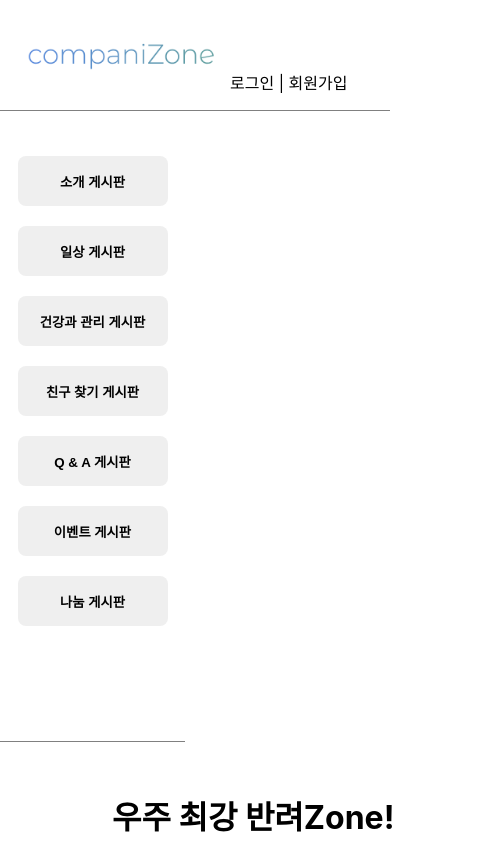
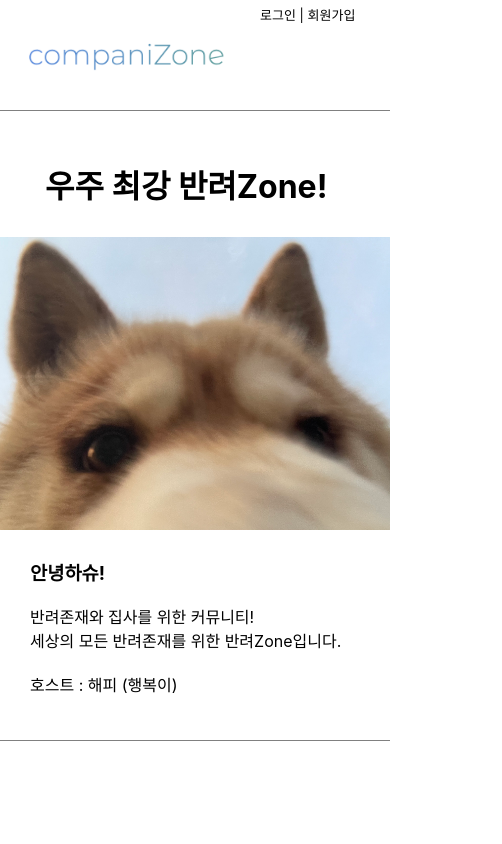
Before and after one commit to fantazina/companiZoneFront, a React (Create React App) app: page /daily in a window 390 px wide. Shown: the top 844 px of the page, 502 px wide, since content can reach past the window. Built offline with nearby package versions, Linux system fonts and the light colour scheme.

Commit message:
반응형css메인

```diff
--- a/src/css/Main.module.css
+++ b/src/css/Main.module.css
@@ -23,15 +23,15 @@
     height : 110px;
 }
 .header_img {
-    /* width : 325px; */
     width : 33%;
     padding-top : 40px;
     padding-left : 20px;
     object-fit : contain;
+    cursor : pointer;
 }
 .header_span {
     float : right;
-    margin-top : 70px;
+    margin-top : 80px;
     margin-right : 30px;
     cursor: pointer;
     width : 130px;
@@ -60,7 +60,8 @@
 .main_page {
     float : left;
     border-bottom : 1px solid gray;
-    width : 890px;
+    max-width : 890px;
+    width : 100%;
     height : 600px;
     overflow: auto;
     overflow-x: hidden;
@@ -180,7 +181,7 @@
     font-size: 14px;
 }
 /*-----------미디어쿼리------------*/
-@media (max-width : 1090px) {
+@media (max-width : 1100px) {
     .main_container {
         width : 100%;
         margin : 0 auto;
@@ -189,12 +190,15 @@
         width : 100%;
     }
     .main_form h1 {
-        width : 350px;
+        margin : 0 auto;
+        width : 300px;
+        display: flex;
+        padding-bottom: 30px;
     }
     .main_page {
-        width: 80%;
-        margin: 0 auto;
-        align-items: center;
+        width: calc(100% - 190px);
+        float : left;
+
     }
     .img_div {
         width: 100%;
@@ -212,7 +216,9 @@
         font-size: 13px;
     }
     .header_img {
-        width : 200px;
+        width : 210px;
+        margin-left : -12px;
+        margin : 0 auto;
     }
 }
  @media (max-width : 765px) {
@@ -221,70 +227,48 @@
     }
     .main_form {
         width : 100%;
+        margin-top : 50px;
     }
     .main_form h1 {
         width : 300px;
     }
     .main_page {
         width: 100%;
-        margin-left: 112px;
     }
     .img_div {
         width : 100%;
         height : 100%;
         margin : 0 auto;
     }
-    .main_text {
-        display: flex;
-        flex-direction: column;
+    .img_div img{
+        width : 100%;
+    }
+    .header_span {
+        font-size: 14px;
     }
     .header_span2 {
-        font-size: 13px;
-    }
-    .header_img {
-        width : 200px;
+        font-size: 14px;
     }
 }
-/* @media (max-width : 500px) {
+
+@media (max-width : 405px) {
     .main_container {
         width : 100%;
+        height : 500px;
+    }
+    .main_page {
+        width : 100%;
+        height : 90%;
     }
     .main_form h1 {
         margin : 0 auto;
-        width : 250px;
-        display: flex;
-        flex-direction: column;
-    }
-    .header_span2 {
-        font-size: 13px;
-        margin : -10px 110px 0 0;
-    }
-    .header_img {
-        width : 200px;
-    }
-    .img_div {
-        display: flex;
-        float : none;
-    }
-} */
-@media (max-width : 360px) {
-    .main_page {
-        width : 100%;
-    }
-    .main_form h1 {
-        margin : 0 auto;
-        width : 250px;
         display: flex;
         flex-direction: column;
     }
     .main_text {
         display: flex;
         flex-direction: column;
-    }
-    .header_img {
-        width : 210px;
-        margin-left : -12px;
-        margin : 0 auto;
+        margin-left : 50px;
     }
     .img_div {
         display: flex;
@@ -294,8 +278,12 @@
         display: flex;
         flex-direction: column;
     }
+    .header_span {
+        margin : 5px 0px 0 0;
+        font-size: 13px;
+    }
     .header_span2 {
-        margin : -5px 110px 0 0;
+        margin : 5px 80px 0 0;
         font-size: 13px;
     }
     .header_span2 button {
@@ -308,9 +296,8 @@
         width : 100%;
         margin : 0 auto;
     }
-    .text img {
-        width : 50%;
-        display: flex;
-        flex-direction: column;
+    .text {
+        width: 100%;
+        padding : 10px 0 0 60px;
     }
 }
--- a/src/css/SideBar.module.css
+++ b/src/css/SideBar.module.css
@@ -21,3 +21,8 @@
     background-color : cadetblue;
     color : whitesmoke;
 }
+@media (max-width : 765px) {
+    .sidebar_button {
+        display: none;
+    }
+}
--- a/src/user/Header.js
+++ b/src/user/Header.js
@@ -17,7 +17,7 @@ const Header = ({onPage}) => {
     return (
         <div>
             <div className={ styles.header_main }>
-                <img className={ styles.header_img } id='logo' src={ logo } alt='로고' />
+                <img className={ styles.header_img } onClick={ () => onPage(0) } src={ logo } id='logo' alt='로고' />
                     {!userDTO && (
                         <div className={ styles.header_span }>
                             <span onClick={ () => onPage(2) }>로그인</span>
--- a/src/user/Main.js
+++ b/src/user/Main.js
@@ -25,7 +25,7 @@ const Main = ({ page, onPage }) => {
             </div>
             } */}
             <div className={ styles.main_page } id='mainPage'>
-                { page === 0 && <Index /> }
+                { page === 0 && <Index onPage={ onPage }/> }
                 { page === 1 && <WriteForm onPage={ onPage }/> }
                 { page === 2 && <LoginForm onPage={ onPage }/> }
                 { page === 3 && <IntroductionMain mainPage={ mainPage } mainOnPage={ onPage } />}
```
